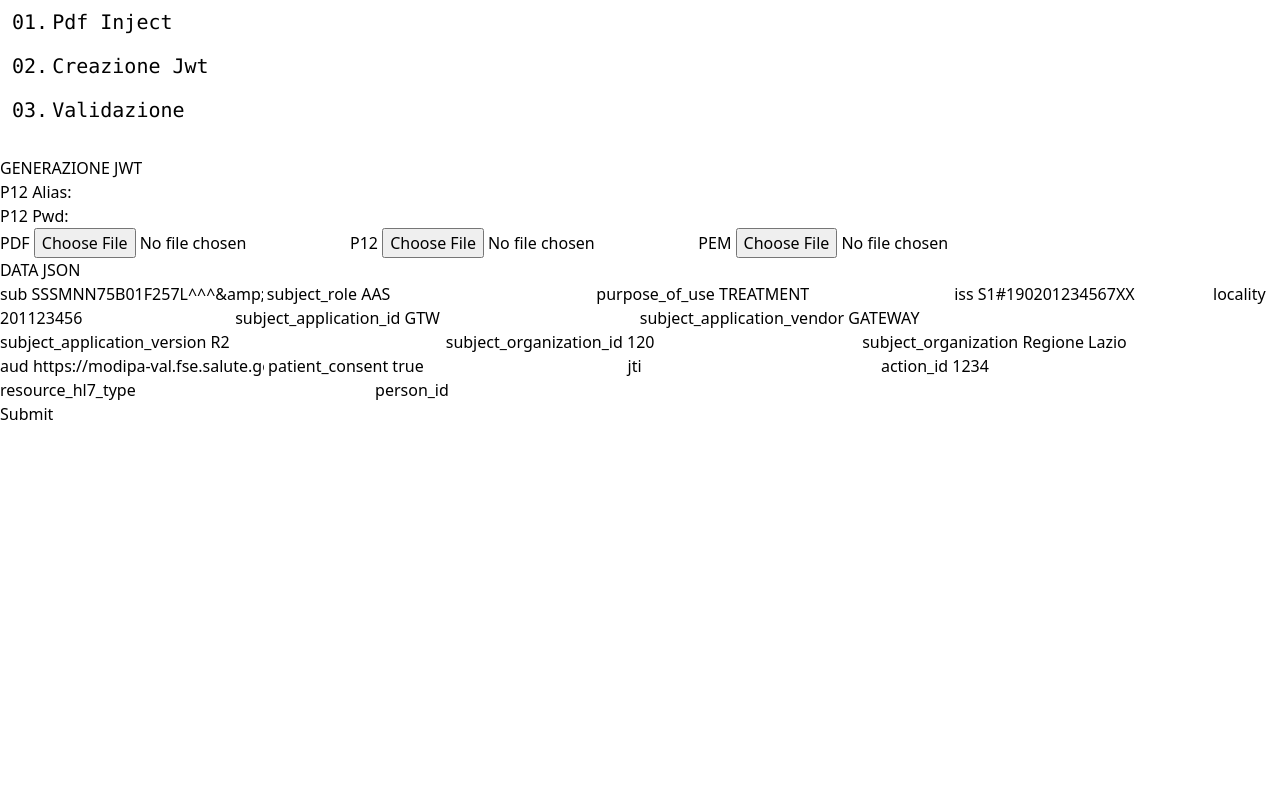
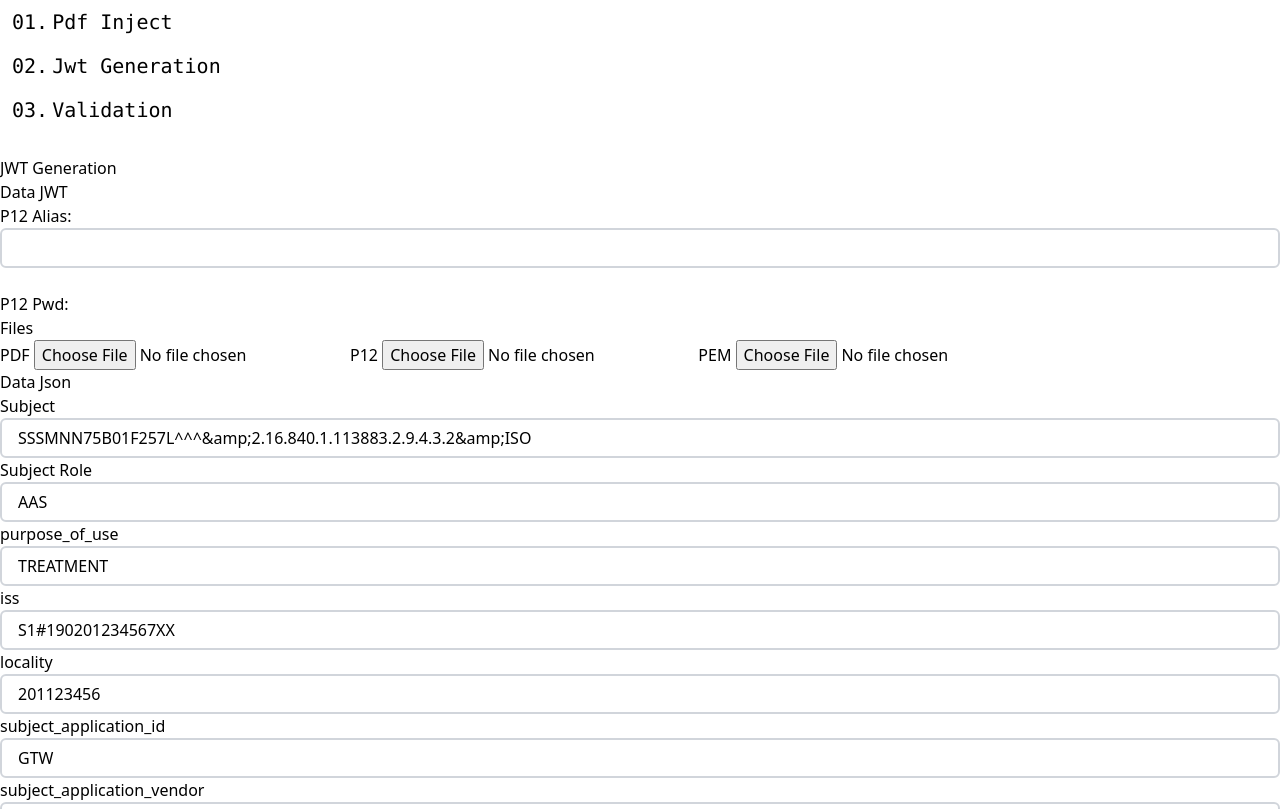
Before and after one commit to vincenzo-ingenito/fse-tools, a SvelteKit app: page /jwtGenerator in a window 1280 px wide. Shown: the top 809 px of the page. Built offline with nearby package versions, Linux system fonts and the light colour scheme.

Commit message:
Added style to pages

```diff
--- a/src/app.css
+++ b/src/app.css
@@ -1,7 +1,6 @@
 @tailwind base;
 @tailwind components;
 @tailwind utilities;
-
 
 
 .spin div {
--- a/src/routes/+layout.svelte
+++ b/src/routes/+layout.svelte
@@ -2,11 +2,10 @@
 import "../app.css";
 import Header from "./Header.svelte";
 
-let bodyStyle = "bg-gray-900 text-white p-4";
 </script>
 
 <Header />
 
-<body>
+<body class="grid place-content-center">
 <slot />
 </body>
--- a/src/routes/Header.svelte
+++ b/src/routes/Header.svelte
@@ -46,13 +46,13 @@
 				<li>
 					<div class="item">
 						<p class="text-amber-300">02.</p>
-						<a href="/jwtGenerator" class="text-white hover:text-amber-300">Creazione Jwt</a>
+						<a href="/jwtGenerator" class="text-white hover:text-amber-300">Jwt Generation</a>
 					</div>
 				</li>
 				<li>
 					<div class="item">
 						<p class="text-amber-300">03.</p>
-						<a href="/validate" class="text-white hover:text-amber-300">Validazione</a>
+						<a href="/validate" class="text-white hover:text-amber-300">Validation</a>
 					</div>
 				</li>
 			</ul>
--- a/src/routes/jwtGenerator/+page.svelte
+++ b/src/routes/jwtGenerator/+page.svelte
@@ -20,7 +20,7 @@
 	let subject_organization_id = '120';
 	let subject_organization = 'Regione Lazio';
 	let aud = 'https://modipa-val.fse.salute.gov.it/govway/rest/in/FSE/gateway/v1';
-	let patient_consent = 'true';
+	let patient_consent = true;
 	let jti;
 	let action_id = '1234';
 	let resource_hl7_type;
@@ -74,9 +74,10 @@
 	}
 </script>
 
+<div>
 	{#if isLoading}
 		<div
-		class="overflow-hidden w-screen h-screen  absolute bg-gray-800/40 p-0 z-50 grid place-content-center items-center content-center"
+			class="overflow-hidden w-full h-full absolute bg-gray-800/40 p-0 z-50 grid place-content-center items-center content-center"
 		>
 			<div class="spin">
 				<div />
@@ -86,12 +87,13 @@
 			</div>
 		</div>
 	{/if}
-<div class="prose m-auto p-4 pt-20 w-full">
-	<h1 class="py-4 prose">GENERAZIONE JWT</h1>
-	<div>
-		<form on:submit|preventDefault={handleSubmit} class="rounded-lg shadow-md p-4">
-			<div class="grid grid-cols-1 gap-4">
-				<label class="block mb-2">
+
+	<div class="prose p-4 pt-20">
+		<h1 class="pt-4 prose text-2xl font-mono text-center">JWT Generation</h1>
+		<form on:submit|preventDefault={handleSubmit}>
+			<div class="rounded-lg shadow-md px-4 font-mono border">
+				<h2 class="prose text-xl font-mono text-center mt-2">Data JWT</h2>
+				<label>
 					P12 Alias:
 					<input
 						type="text"
@@ -100,7 +102,7 @@
 					/>
 				</label>
 				<br />
-				<label class="block mb-2">
+				<label>
 					P12 Pwd:
 					<input
 						type="password"
@@ -109,171 +111,112 @@
 					/>
 				</label>
 			</div>
-			<div class="grid grid-cols-3 gap-4">
-				<label class="block mb-2">
-					PDF
+			<div class="grid grid-rows-3 grid-cols-3 rounded-lg shadow-md px-4 pb-4 font-mono border">
+				<h2 class="prose text-xl font-mono text-center mt-4 col-span-3">Files</h2>
+				<span class="col-span-1">PDF</span>
 				<input
 					type="file"
 					accept="*/*"
 					on:change={handleFilePdf}
-						class="form-input py-2 px-3 block w-full leading-5 rounded-md transition duration-150 ease-in-out sm:text-sm sm:leading-5"
+					class="px-3 block w-full leading-5 rounded-md sm:text-sm sm:leading-5 col-span-2"
 				/>
-				</label>
-				<label class="block mb-2">
-					P12
+				<span class="col-span-1">P12</span>
 				<input
 					type="file"
 					accept="*/*"
 					on:change={handleFileInputP12}
-						class="form-input py-2 px-3 block w-full leading-5 rounded-md transition duration-150 ease-in-out sm:text-sm sm:leading-5"
+					class="py-2 px-3 block w-full leading-5 rounded-md sm:text-sm sm:leading-5 col-span-2"
 				/>
-				</label>
-				<label class="block mb-2">
-					PEM
+				<span class="col-span-1">PEM</span>
 				<input
 					type="file"
 					accept="*/*"
 					on:change={handleFileInputPem}
-						class="form-input py-2 px-3 block w-full leading-5 rounded-md transition duration-150 ease-in-out sm:text-sm sm:leading-5"
+					class="py-2 px-3 block w-full leading-5 rounded-md sm:text-sm sm:leading-5 col-span-2"
 				/>
-				</label>
 			</div>
-            <h4>DATA JSON</h4>
-			<div class="grid grid-cols-4 gap-4">
-				<label for="sub">sub</label>
-				<input
-					type="text"
-					id="sub"
-					bind:value={sub}
-					class="form-input py-2 px-3 block w-full leading-5 rounded-md transition duration-150 ease-in-out sm:text-sm sm:leading-5"
-				/>
-				<label for="subject_role">subject_role</label>
-				<input
-					type="text"
-					id="subject_role"
-					bind:value={subject_role}
-					class="form-input py-2 px-3 block w-full leading-5 rounded-md transition duration-150 ease-in-out sm:text-sm sm:leading-5"
-				/>
+
+			<div
+				class="grid grid-cols-2 gap-2 rounded-lg shadow-md px-4 pb-4 font-mono border items-center place-content-center"
+			>
+				<h2 class="prose text-xl font-mono text-center mt-4 col-span-2">Data Json</h2>
+
+				<label for="sub">Subject</label>
+				<input type="text" id="sub" bind:value={sub} />
+
+				<label for="subject_role">Subject Role</label>
+				<input type="text" id="subject_role" bind:value={subject_role} />
 				<label for="purpose_of_use">purpose_of_use</label>
-				<input
-					type="text"
-					id="purpose_of_use"
-					bind:value={purpose_of_use}
-					class="form-input py-2 px-3 block w-full leading-5 rounded-md transition duration-150 ease-in-out sm:text-sm sm:leading-5"
-				/>
+				<input type="text" id="purpose_of_use" bind:value={purpose_of_use} />
 				<label for="iss">iss</label>
-				<input
-					type="text"
-					id="iss"
-					bind:value={iss}
-					class="form-input py-2 px-3 block w-full leading-5 rounded-md transition duration-150 ease-in-out sm:text-sm sm:leading-5"
-				/>
+				<input type="text" id="iss" bind:value={iss} />
 				<label for="locality">locality</label>
-				<input
-					type="text"
-					id="locality"
-					bind:value={locality}
-					class="form-input py-2 px-3 block w-full leading-5 rounded-md transition duration-150 ease-in-out sm:text-sm sm:leading-5"
-				/>
+				<input type="text" id="locality" bind:value={locality} />
 				<label for="subject_application_id">subject_application_id</label>
-				<input
-					type="text"
-					id="subject_application_id"
-					bind:value={subject_application_id}
-					class="form-input py-2 px-3 block w-full leading-5 rounded-md transition duration-150 ease-in-out sm:text-sm sm:leading-5"
-				/>
+				<input type="text" id="subject_application_id" bind:value={subject_application_id} />
 				<label for="subject_application_vendor">subject_application_vendor</label>
 				<input
 					type="text"
 					id="subject_application_vendor"
 					bind:value={subject_application_vendor}
-					class="form-input py-2 px-3 block w-full leading-5 rounded-md transition duration-150 ease-in-out sm:text-sm sm:leading-5"
 				/>
 				<label for="subject_application_version">subject_application_version</label>
 				<input
 					type="text"
 					id="subject_application_version"
 					bind:value={subject_application_version}
-					class="form-input py-2 px-3 block w-full leading-5 rounded-md transition duration-150 ease-in-out sm:text-sm sm:leading-5"
 				/>
 				<label for="subject_organization_id">subject_organization_id</label>
-				<input
-					type="text"
-					id="subject_organization_id"
-					bind:value={subject_organization_id}
-					class="form-input py-2 px-3 block w-full leading-5 rounded-md transition duration-150 ease-in-out sm:text-sm sm:leading-5"
-				/>
+				<input type="text" id="subject_organization_id" bind:value={subject_organization_id} />
 				<label for="subject_organization">subject_organization</label>
-				<input
-					type="text"
-					id="subject_organization"
-					bind:value={subject_organization}
-					class="form-input py-2 px-3 block w-full leading-5 rounded-md transition duration-150 ease-in-out sm:text-sm sm:leading-5"
-				/>
+				<input type="text" id="subject_organization" bind:value={subject_organization} />
 				<label for="aud">aud</label>
-				<input
-					type="text"
-					id="aud"
-					bind:value={aud}
-					class="form-input py-2 px-3 block w-full leading-5 rounded-md transition duration-150 ease-in-out sm:text-sm sm:leading-5"
-				/>
+				<input type="text" id="aud" bind:value={aud} />
 				<label for="patient_consent">patient_consent</label>
-				<input
-					type="text"
-					id="patient_consent"
-					bind:value={patient_consent}
-					class="form-input py-2 px-3 block w-full leading-5 rounded-md transition duration-150 ease-in-out sm:text-sm sm:leading-5"
-				/>
+				<input type="checkbox" id="patient_consent" bind:value={patient_consent} />
 				<label for="jti">jti</label>
-				<input
-					type="text"
-					id="jti"
-					bind:value={jti}
-					class="form-input py-2 px-3 block w-full leading-5 rounded-md transition duration-150 ease-in-out sm:text-sm sm:leading-5"
-				/>
+				<input type="text" id="jti" bind:value={jti} />
 				<label for="action_id">action_id</label>
-				<input
-					type="text"
-					id="action_id"
-					bind:value={action_id}
-					class="form-input py-2 px-3 block w-full leading-5 rounded-md transition duration-150 ease-in-out sm:text-sm sm:leading-5"
-				/>
+				<input type="text" id="action_id" bind:value={action_id} />
 				<label for="resource_hl7_type">resource_hl7_type</label>
-				<input
-					type="text"
-					id="resource_hl7_type"
-					bind:value={resource_hl7_type}
-					class="form-input py-2 px-3 block w-full leading-5 rounded-md transition duration-150 ease-in-out sm:text-sm sm:leading-5"
-				/>
+				<input type="text" id="resource_hl7_type" bind:value={resource_hl7_type} />
 				<label for="person_id">person_id</label>
-				<input
-					type="text"
-					id="person_id"
-					bind:value={person_id}
-					class="form-input py-2 px-3 block w-full leading-5 rounded-md transition duration-150 ease-in-out sm:text-sm sm:leading-5"
-				/>
+				<input type="text" id="person_id" bind:value={person_id} />
 			</div>
-			<button type="submit" class="w-full py-2 px-4 mb-4    rounded-md bg-green-500 text-white"
+			<div class="p-4 text-center grid place-content-center content-center grid-flow-col gap-2">
+				<button
+					type="submit"
+					class="rounded-md bg-green-500 text-white font-extrabold font-mono hover:bg-green-600 h-10 w-20 m-4"
 					>Submit</button
 				>
-
+			</div>
 		</form>
 
-        <div class="grid grid-cols-2">
+		<div class="grid grid-cols-3">
+			<span class="col-span-1">Bearer</span>
+
 			<input
 				type="text"
 				bind:value={bearer}
-				class="h-10 border-2 border-gray-300 rounded-md py-2 px-4 block w-full leading-5"
+				class="h-10 border-2 border-gray-300 rounded-md py-2 px-4 block w-full leading-5 col-span-2"
 			/>
-		</div>
 
-        <div class="grid grid-cols-2">
+			<span class="col-span-1">Signature</span>
 			<input
 				type="text"
 				bind:value={signature}
-				class="h-10 border-2 border-gray-300 rounded-md py-2 px-4 block w-full leading-5"
+				class="h-10 border-2 border-gray-300 rounded-md py-2 px-4 block w-full leading-5 col-span-2"
 			/>
 		</div>
-
 	</div>
 </div>
+
+<style>
+	input[type='text'] {
+		@apply border-2 border-gray-300 rounded-md py-2 px-4 block w-full leading-5;
+	}
+
+	input[type='checkbox'] {
+		@apply text-amber-600 h-10 w-10 accent-amber-400 border-gray-300;
+	}
+</style>
```
Also changed, not shown: src/routes/pdfInject/+page.svelte (+31 -25 lines), src/routes/validate/+page.svelte (+14 -14 lines), 1 other file (tests, documents, lock files or other folders). Lines whose indentation alone changed are shown as unchanged.
